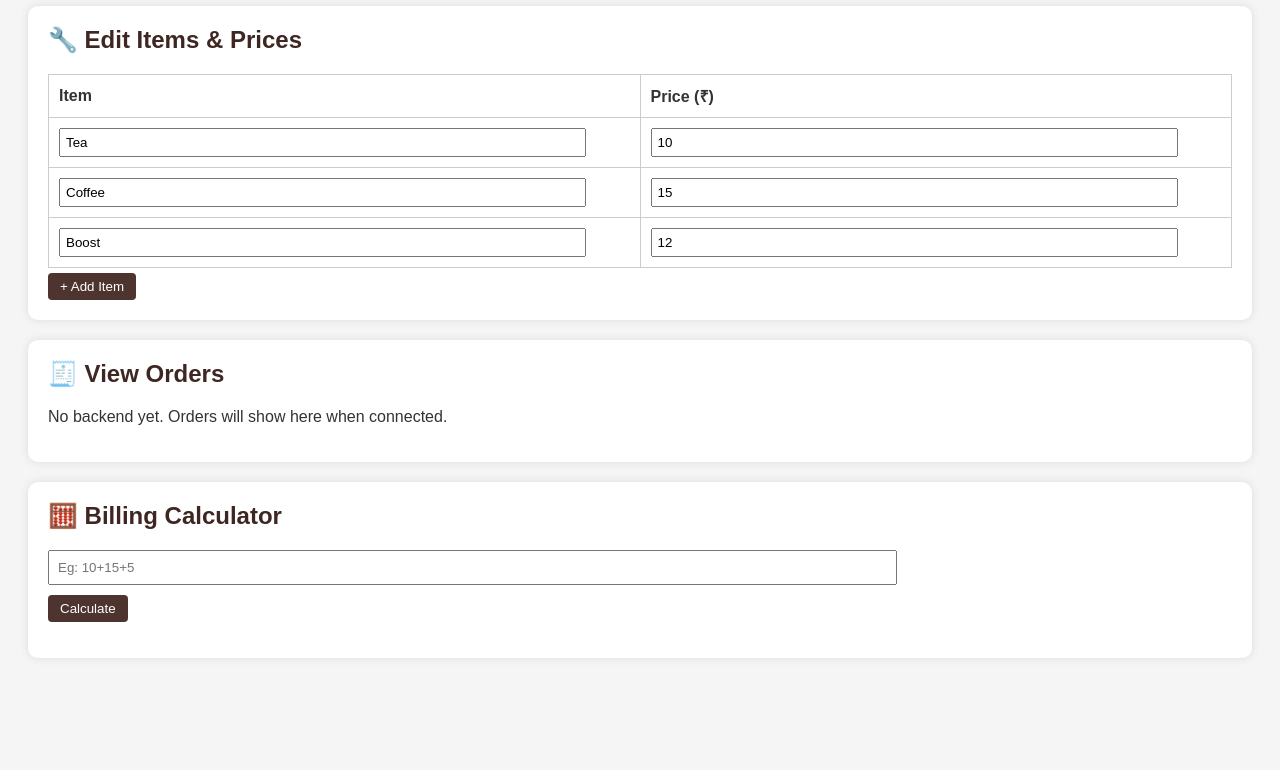
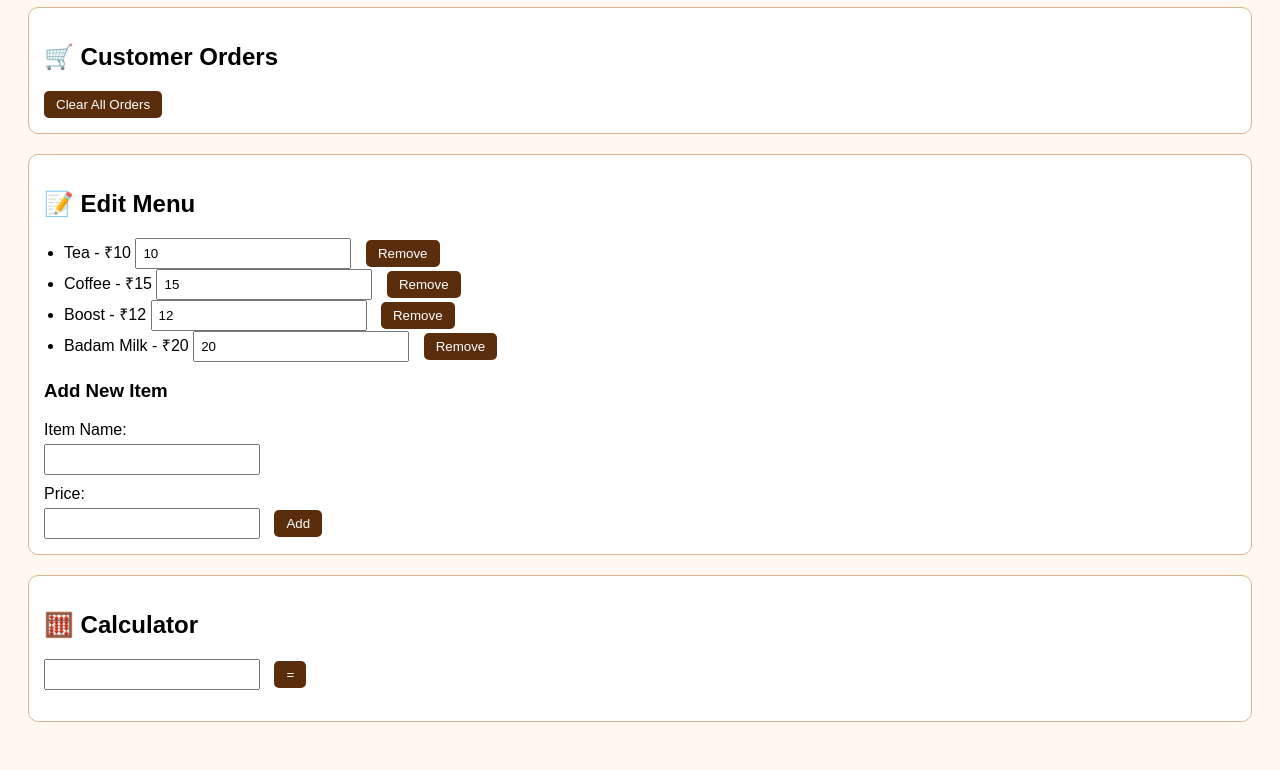
Before and after one commit to Ezhilraj4/teashop, a plain HTML site: page admin.html in a window 1280 px wide. Shown: the part 102-872 px from the top of the page. Before the commit the page ends 808 px from the top, so only its background shows below. Drawn offline with Linux system fonts and the light colour scheme.

Commit message:
Update admin.html

```diff
--- a/admin.html
+++ b/admin.html
@@ -1,120 +1,155 @@
 <!DOCTYPE html>
 <html lang="en">
 <head>
-  <meta charset="UTF-8">
-  <title>Admin Panel - New Friends Coffee Bar</title>
+  <meta charset="UTF-8" />
+  <meta name="viewport" content="width=device-width, initial-scale=1.0"/>
+  <title>Admin Panel – New Friends Coffee Bar</title>
   <style>
     body {
       font-family: Arial, sans-serif;
-      background-color: #f5f5f5;
+      background: #fff8f0;
       padding: 20px;
-      color: #333;
     }
-
     h1 {
-      text-align: center;
-      color: #4E342E;
+      color: #5a2d0c;
     }
-
     .section {
-      background: #fff;
-      padding: 20px;
+      background: #ffffff;
+      border: 1px solid #dcb38d;
+      padding: 15px;
       margin-bottom: 20px;
       border-radius: 10px;
-      box-shadow: 0 0 10px rgba(0,0,0,0.1);
     }
-
-    .section h2 {
-      margin-top: 0;
-      color: #3E2723;
+    label {
+      display: block;
+      margin: 10px 0 5px;
     }
-
-    table {
-      width: 100%;
-      border-collapse: collapse;
+    input[type="text"], input[type="number"] {
+      width: 200px;
+      padding: 6px;
+      margin-right: 10px;
     }
-
-    table, th, td {
-      border: 1px solid #ccc;
-    }
-
-    th, td {
-      padding: 10px;
-      text-align: left;
-    }
-
-    input[type="text"], input[type="number"] {
-      padding: 5px;
-      width: 90%;
-    }
-
     button {
-      background-color: #4E342E;
+      background: #5a2d0c;
       color: white;
       padding: 6px 12px;
       border: none;
-      border-radius: 4px;
+      border-radius: 5px;
       cursor: pointer;
-      margin-top: 5px;
     }
-
     button:hover {
-      background-color: #6D4C41;
+      background: #7a3e1e;
     }
-
-    .calculator input {
-      width: 70%;
-      padding: 8px;
-      margin-bottom: 5px;
+    ul {
+      padding-left: 20px;
     }
   </style>
 </head>
 <body>
 
-  <h1>Admin Panel</h1>
+  <h1>☕ Admin Panel – New Friends Coffee Bar</h1>
 
   <div class="section">
-    <h2>🔧 Edit Items & Prices</h2>
-    <table id="menu-table">
-      <tr><th>Item</th><th>Price (₹)</th></tr>
-      <tr><td><input type="text" value="Tea"></td><td><input type="number" value="10"></td></tr>
-      <tr><td><input type="text" value="Coffee"></td><td><input type="number" value="15"></td></tr>
-      <tr><td><input type="text" value="Boost"></td><td><input type="number" value="12"></td></tr>
-    </table>
-    <button onclick="addRow()">+ Add Item</button>
+    <h2>🛒 Customer Orders</h2>
+    <ul id="orderList"></ul>
+    <button onclick="clearOrders()">Clear All Orders</button>
   </div>
 
   <div class="section">
-    <h2>🧾 View Orders</h2>
-    <p>No backend yet. Orders will show here when connected.</p>
+    <h2>📝 Edit Menu</h2>
+    <ul id="menuList"></ul>
+
+    <h3>Add New Item</h3>
+    <label>Item Name:</label>
+    <input type="text" id="newItemName" />
+    <label>Price:</label>
+    <input type="number" id="newItemPrice" />
+    <button onclick="addItem()">Add</button>
   </div>
 
-  <div class="section calculator">
-    <h2>🧮 Billing Calculator</h2>
-    <input type="text" id="calcInput" placeholder="Eg: 10+15+5"><br>
-    <button onclick="calculate()">Calculate</button>
+  <div class="section">
+    <h2>🧮 Calculator</h2>
+    <input type="text" id="calc" />
+    <button onclick="calculate()">=</button>
     <p id="calcResult"></p>
   </div>
 
   <script>
-    function addRow() {
-      const table = document.getElementById("menu-table");
-      const row = table.insertRow(-1);
-      const cell1 = row.insertCell(0);
-      const cell2 = row.insertCell(1);
-      cell1.innerHTML = '<input type="text" placeholder="New item">';
-      cell2.innerHTML = '<input type="number" placeholder="₹">';
+    let menu = JSON.parse(localStorage.getItem('menu')) || [
+      { name: "Tea", price: 10 },
+      { name: "Coffee", price: 15 },
+      { name: "Boost", price: 12 },
+      { name: "Badam Milk", price: 20 }
+    ];
+
+    function displayOrders() {
+      const orders = JSON.parse(localStorage.getItem('orders') || '[]');
+      const list = document.getElementById('orderList');
+      list.innerHTML = "";
+      orders.forEach(order => {
+        const li = document.createElement('li');
+        li.textContent = `${order.item} - ₹${order.price} @ ${order.time}`;
+        list.appendChild(li);
+      });
+    }
+
+    function clearOrders() {
+      localStorage.removeItem('orders');
+      displayOrders();
+      alert("All orders cleared!");
+    }
+
+    function displayMenu() {
+      const list = document.getElementById('menuList');
+      list.innerHTML = "";
+      menu.forEach((item, index) => {
+        const li = document.createElement('li');
+        li.innerHTML = `
+          ${item.name} - ₹${item.price}
+          <input type="number" value="${item.price}" onchange="updatePrice(${index}, this.value)" />
+          <button onclick="removeItem(${index})">Remove</button>
+        `;
+        list.appendChild(li);
+      });
+    }
+
+    function updatePrice(index, newPrice) {
+      menu[index].price = parseInt(newPrice);
+      localStorage.setItem('menu', JSON.stringify(menu));
+      displayMenu();
+    }
+
+    function addItem() {
+      const name = document.getElementById('newItemName').value.trim();
+      const price = parseInt(document.getElementById('newItemPrice').value);
+      if (name && price > 0) {
+        menu.push({ name, price });
+        localStorage.setItem('menu', JSON.stringify(menu));
+        displayMenu();
+        document.getElementById('newItemName').value = '';
+        document.getElementById('newItemPrice').value = '';
+      } else {
+        alert("Enter valid name and price.");
+      }
+    }
+
+    function removeItem(index) {
+      menu.splice(index, 1);
+      localStorage.setItem('menu', JSON.stringify(menu));
+      displayMenu();
     }
 
     function calculate() {
       try {
-        const input = document.getElementById("calcInput").value;
-        const result = eval(input);
-        document.getElementById("calcResult").innerText = "Total: ₹" + result;
-      } catch (e) {
-        document.getElementById("calcResult").innerText = "Invalid Expression!";
+        const result = eval(document.getElementById('calc').value);
+        document.getElementById('calcResult').textContent = "Result: " + result;
+      } catch {
+        document.getElementById('calcResult').textContent = "Invalid expression.";
       }
     }
+
+    displayOrders();
+    displayMenu();
   </script>
 
 </body>
```
